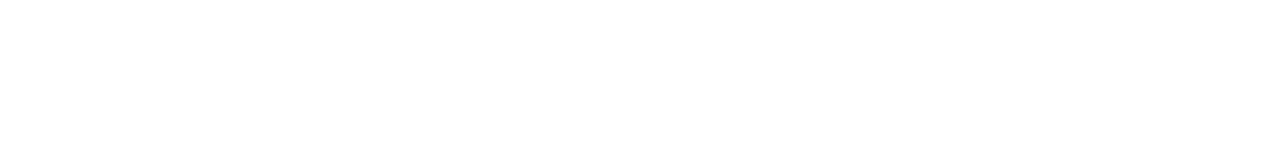
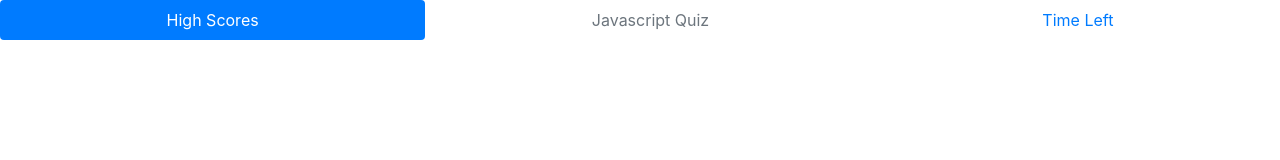
Before and after one commit to Tan-Ali/HW4.codeQuiz, a plain HTML site: page index.html in a window 1280 px wide. Drawn offline with nearby package versions, Linux system fonts and the light colour scheme.

Commit message:
added and some editing to nav bar

```diff
--- a/index.html
+++ b/index.html
@@ -4,9 +4,25 @@
     <meta charset="UTF-8">
     <meta name="viewport" content="width=device-width, initial-scale=1.0">
     <title>Code Quiz</title>
+    <link rel="stylesheet" href="https://stackpath.bootstrapcdn.com/bootstrap/4.4.1/css/bootstrap.min.css" integrity="sha384-Vkoo8x4CGsO3+Hhxv8T/Q5PaXtkKtu6ug5TOeNV6gBiFeWPGFN9MuhOf23Q9Ifjh" crossorigin="anonymous">
+    <link rel="stylesheet" href="style.css">
+
 </head>
+
+
 <body>
+    <header>
+        <nav class="nav nav-pills nav-fill">
+            <a class="nav-item nav-link active" href="#">High Scores</a>
+            <a class="nav-item nav-link disabled" href="#" tabindex="-1" aria-disabled="true">Javascript Quiz</a>
+            <a class="nav-item nav-link" href="#">Time Left</a>
+        </nav>
+    </header>
 
+    <main>
+
+
+    </main>
 
 </body>
 </html>
```
